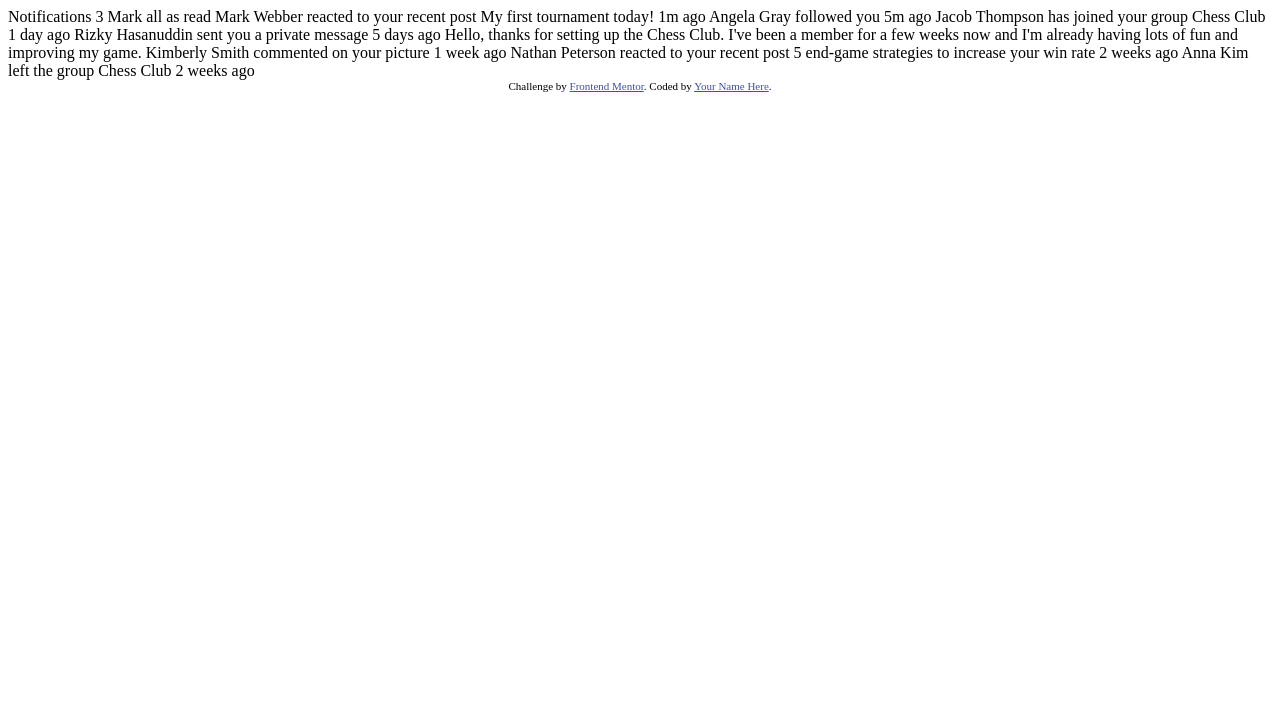
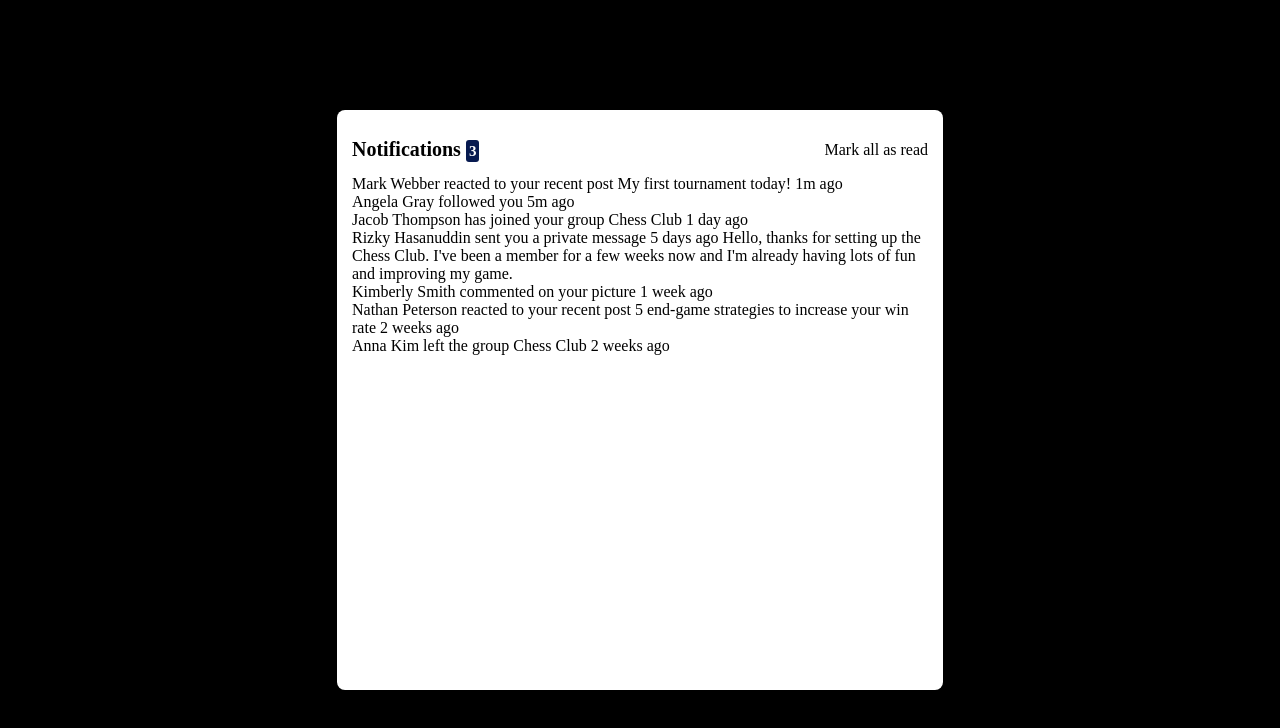
Before and after one commit to darrk-heart/notifications_page, a plain HTML site: page index.html in a window 1280 px wide. Drawn offline with Linux system fonts and the light colour scheme.

Commit message:
some changes

```diff
--- a/index.html
+++ b/index.html
@@ -1,53 +1,55 @@
 <!DOCTYPE html>
 <html lang="en">
   <head>
-  <meta charset="UTF-8">
-  <meta name="viewport" content="width=device-width, initial-scale=1.0"> <!-- displays site properly based on user's device -->
+    <meta charset="UTF-8" />
+    <meta name="viewport" content="width=device-width, initial-scale=1.0" />
+    <!-- displays site properly based on user's device -->
 
-  <link rel="icon" type="image/png" sizes="32x32" href="./assets/images/favicon-32x32.png">
-  <link rel="stylesheet" href="styles.css">
-
+    <link
+      rel="icon"
+      type="image/png"
+      sizes="32x32"
+      href="./assets/images/favicon-32x32.png"
+    />
+    <link rel="stylesheet" href="styles.css" />
 
     <title>Frontend Mentor | Notifications page</title>
 
     <!-- Feel free to remove these styles or customise in your own stylesheet 👍 -->
     <style>
-    .attribution { font-size: 11px; text-align: center; }
-    .attribution a { color: hsl(228, 45%, 44%); }
+      .attribution {
+        font-size: 11px;
+        text-align: center;
+      }
+      .attribution a {
+        color: hsl(228, 45%, 44%);
+      }
     </style>
   </head>
   <body>
+    <div class ="back">
+      <div class="topic">
+        <h1>Notifications <span>3</span></h1>
 
-  Notifications 3
-
-  Mark all as read
-
-  Mark Webber reacted to your recent post My first tournament today!
-  1m ago
-
-  Angela Gray followed you
-  5m ago
-
-  Jacob Thompson has joined your group Chess Club
-  1 day ago
-
-  Rizky Hasanuddin sent you a private message
-  5 days ago
-  Hello, thanks for setting up the Chess Club. I've been a member for a few weeks now and
+       <p>Mark all as read</p>
+      </div>
+      <div>
+        Mark Webber reacted to your recent post My first tournament today! 1m
+        ago
+      </div>
+      <div>Angela Gray followed you 5m ago</div>
+      <div>Jacob Thompson has joined your group Chess Club 1 day ago</div>
+      <div>
+        Rizky Hasanuddin sent you a private message 5 days ago Hello, thanks for
+        setting up the Chess Club. I've been a member for a few weeks now and
         I'm already having lots of fun and improving my game.
-
-  Kimberly Smith commented on your picture
-  1 week ago
-
-  Nathan Peterson reacted to your recent post 5 end-game strategies to increase your win rate
-  2 weeks ago
-
-  Anna Kim left the group Chess Club
-  2 weeks ago
-
-  <div class="attribution">
-    Challenge by <a href="https://www.frontendmentor.io?ref=challenge" target="_blank">Frontend Mentor</a>.
-    Coded by <a href="#">Your Name Here</a>.
+      </div>
+      <div>Kimberly Smith commented on your picture 1 week ago</div>
+      <div>
+        Nathan Peterson reacted to your recent post 5 end-game strategies to
+        increase your win rate 2 weeks ago
+      </div>
+      <div>Anna Kim left the group Chess Club 2 weeks ago</div>
     </div>
   </body>
 </html>
--- a/styles.css
+++ b/styles.css
@@ -0,0 +1,29 @@
+body {
+  /* background-color: hsl(210, 60%, 98%); */
+  background-color: black;
+}
+.back {
+  background-color: white;
+  width: 45%;
+  height: 550px;
+  position: fixed;
+  top: 50%;
+  left: 50%;
+  transform: translate(-50%, -50%);
+  border-radius: 8px;
+  padding: 15px;
+}
+.topic {
+  display: flex;
+  justify-content: space-between;
+}
+.topic h1 {
+  font-size: 20px;
+}
+.topic span {
+  background-color: hsl(224, 84%, 17%);
+  color: white;
+  padding: 3px;
+  font-size: 15px;
+  border-radius: 3px;
+}
```
Lines whose indentation alone changed are shown as unchanged.
